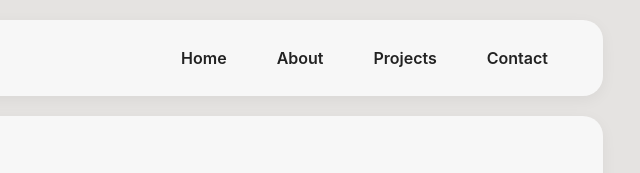
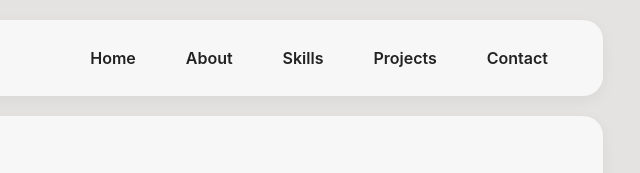
Before and after one commit to bharadwaj-13/personal_portfolio, a plain HTML site: page index.html in a window 1280 px wide. Shown: the top 173 px of the page, 577-1217 px from the left. Drawn offline with Linux system fonts and the light colour scheme.

Commit message:
index.html

```diff
--- a/index.html
+++ b/index.html
@@ -16,6 +16,7 @@
             <div class="nav-links">
                 <a href="#">Home</a>
                 <a href="#about">About</a>
+                <a href="#skills">Skills</a>
                 <a href="#works">Projects</a>
                 <a href="#contact">Contact</a>
             </div>
```
